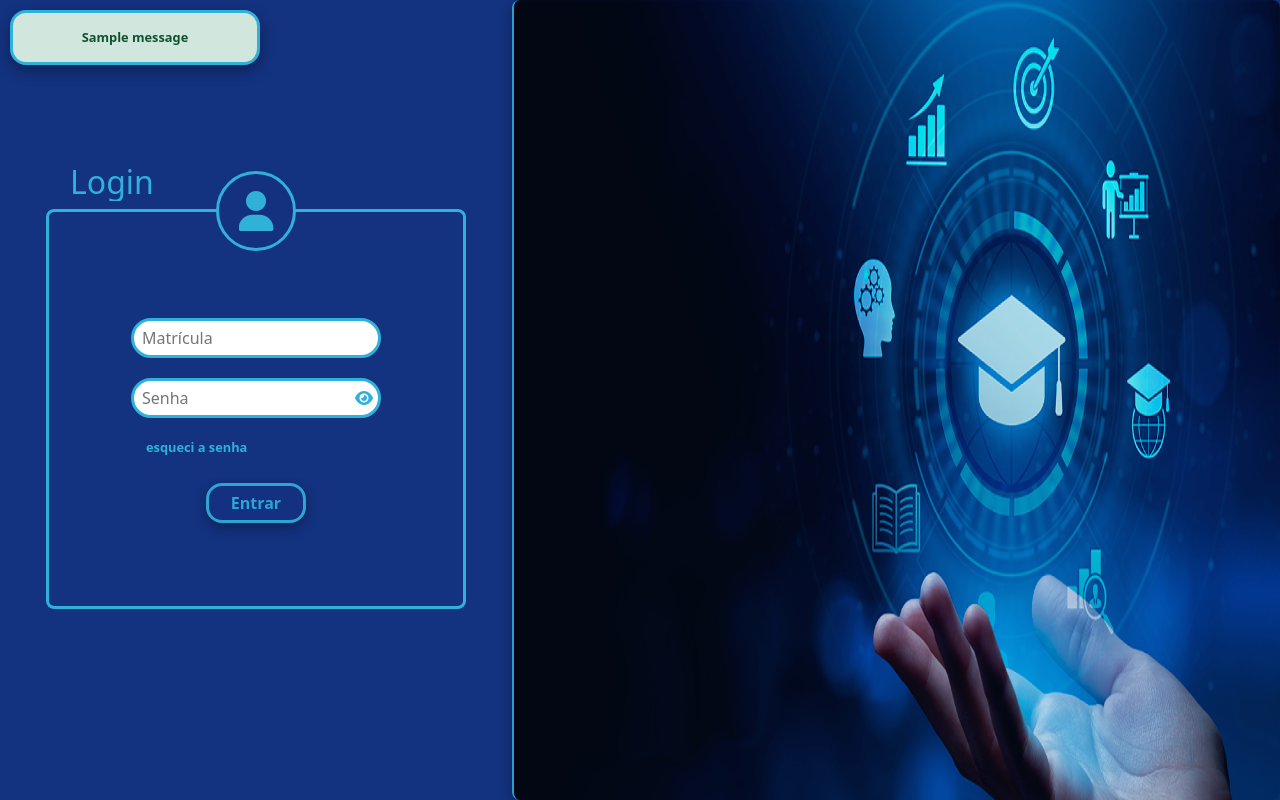
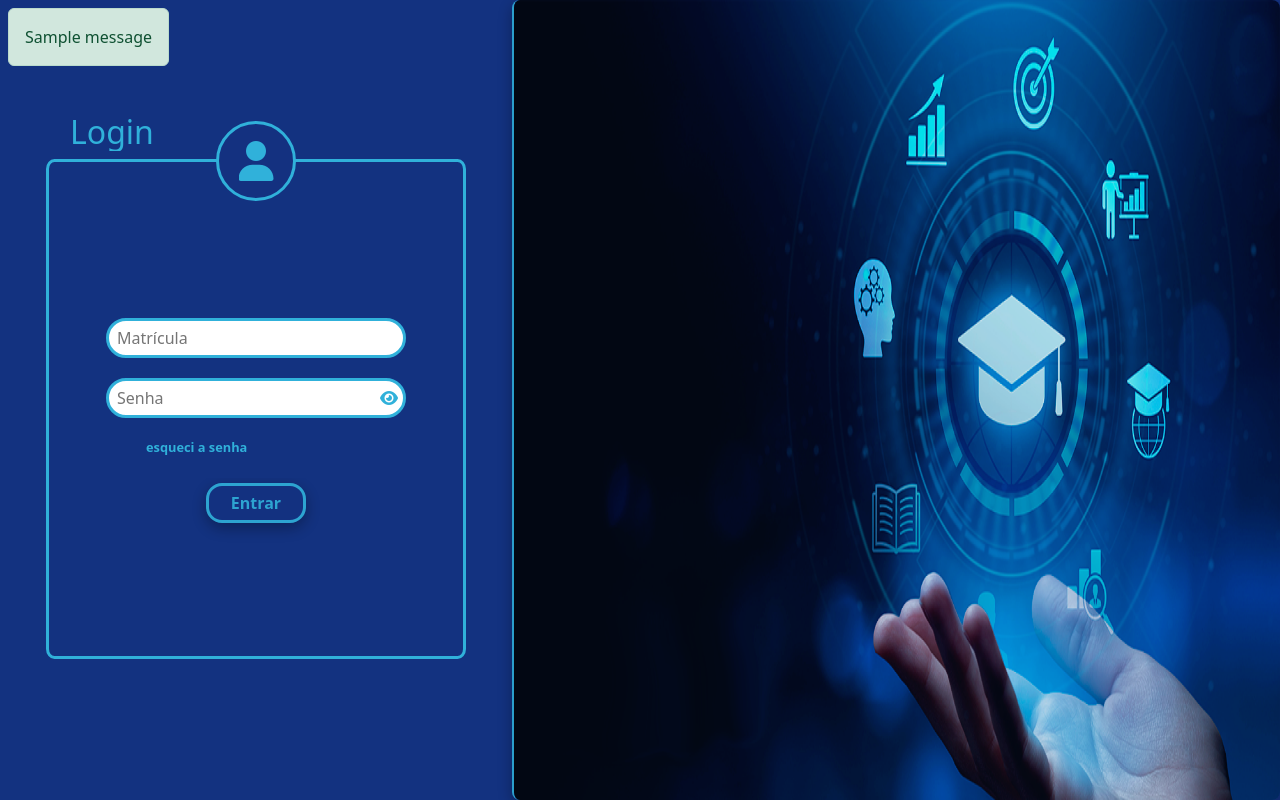
Before and after one commit to matheusbat28/TCS_eadscientia, a Django app: page /conta/login/ in a window 1280 px wide. Run offline with Django 4.2, Linux system fonts and the light colour scheme; tables that the repository leaves empty hold one stand-in row (values such as "Sample post"); one stand-in notice (Sample message) is shown.

Commit message:
final da validação do login é ajuste no css

```diff
--- a/conta/forms.py
+++ b/conta/forms.py
@@ -1,12 +1,26 @@
 from django import forms
-from .models import Usuario
 from captcha.fields import ReCaptchaField
-from captcha.widgets import ReCaptchaV2Invisible, ReCaptchaV2Checkbox, ReCaptchaV3
+from captcha.widgets import ReCaptchaV2Checkbox
 
-class UsuarioForm(forms.ModelForm):
+class FormLogin(forms.Form):
     matricula = forms.CharField(widget=forms.TextInput(attrs={'id': 'matricula', 'placeholder': 'matrícula'}))
     senha = forms.CharField(widget=forms.PasswordInput(attrs={'id': 'senha', 'placeholder': 'senha'}))
-    captcha = ReCaptchaField(widget=ReCaptchaV2Checkbox(attrs={'data-theme': 'dark'}))
-    class Meta:
-        model = Usuario
-        fields = ['matricula','senha']
+    captcha = ReCaptchaField(widget=ReCaptchaV2Checkbox(attrs={'data-theme': 'dark','name': 'captcha'}))
+
+    def clean_matricula(self):
+        matricula = self.cleaned_data['matricula']
+        if not matricula.isdigit():
+            raise forms.ValidationError('A matrícula deve conter apenas números.')
+        return matricula
+
+    def clean_senha(self):
+        senha = self.cleaned_data['senha']
+        if len(senha) < 6:
+            raise forms.ValidationError('A senha deve conter pelo menos 6 caracteres.')
+        return senha
+
+    def clean_captcha(self):
+        captcha = self.cleaned_data['captcha']
+        if not captcha:
+            raise forms.ValidationError('Você deve marcar a caixa de verificação.')
+        return captcha
--- a/conta/templates/conta/index.html
+++ b/conta/templates/conta/index.html
@@ -28,10 +28,10 @@
                 <div id="log-botao">
                     <button id="btn-entrar" type="submit">entrar</button>
                 </div>
+                {{ form.captcha }}
             </form>
         </div>
     </div>
-    {{ form.captcha }}
     {% include 'parciais/_mensagem.html' %}
 </div>
 <img id="img-fundo" src="{% static 'img/img_fundo.png' %}" class="img-fluid" alt="">
--- a/conta/views.py
+++ b/conta/views.py
@@ -1,25 +1,23 @@
 from django.shortcuts import render, redirect
 from django.contrib import auth
 from django.contrib import messages
-from .forms import UsuarioForm
+from .forms import FormLogin
 
 def login(request):
-    form = UsuarioForm()
+    form = FormLogin(request.POST)
     if request.method == 'POST':
-        matricula = request.POST['matricula'].strip()
-        senha = request.POST['senha'].strip()
-        captcha = request.POST['g-recaptcha-response']
+        if form.is_valid():
+            usuario = auth.authenticate(username=form.cleaned_data['matricula'], password=form.cleaned_data['senha'])
+            if usuario is not None:
+                auth.login(request, usuario)
+                return redirect('home')
+        else:
+            json = form.errors.as_json()
 
-        if not captcha:
-            messages.error(request, 'Por favor, confirme o captcha.')
-
-        usuario_verificado = auth.authenticate(request, username=matricula, password=senha)
-        if usuario_verificado is not None:
-            auth.login(request, usuario_verificado)
-            return redirect('home')
-        else:
-            messages.error(request, 'Matrícula ou senha inválidos.')
-
-        return render(request, 'conta/index.html', {'form': form})
-    else:
-        return render(request, 'conta/index.html', {'form': form})
+            if 'matricula' in json:
+                messages.error(request, form.errors['matricula'][0])
+            elif 'senha' in json:
+                messages.error(request, form.errors['senha'][0])
+            elif 'captcha' in json:
+                messages.error(request, form.errors['captcha'][0])
+    return render(request, 'conta/index.html', {'form': form})
--- a/templates/parciais/_mensagem.html
+++ b/templates/parciais/_mensagem.html
@@ -1,9 +1,10 @@
 {% load static %}
+
 
 {% if messages %}
     <br>
     {% for message in messages %}
-        <div id="mensagem" class="alert {{ message.tags }}" role="alert">
+        <div class="alert {{ message.tags }} position-absolute top-0 start-0 m-2" role="alert">
             {{ message }}
         </div>
     {% endfor %}
--- a/templates/static/css/login/style.css
+++ b/templates/static/css/login/style.css
@@ -16,7 +16,7 @@ body {
 
 #login {
     position: relative;
-    z-index: 90;
+    z-index: 5;
     grid-area: log;
     display: flex;
     align-items: center;
@@ -99,7 +99,7 @@ body {
     display: flex;
     align-items: center;
     justify-content: center;
-    width: 250px;
+    width: 300px;
     height: 40px;
 }
 
@@ -155,23 +155,6 @@ body {
     margin-top: 10px;
 }
 
-#mensagem {
-    top: 10px;
-    left: 10px;
-    position: absolute;
-    z-index: 90;
-    display: flex;
-    align-items: center;
-    justify-content: center;
-    width: 250px;
-    height: 55px;
-    font-size: .8rem;
-    font-weight: bold;
-    border: var(--espessura--cards--cad--log) solid var(--cor--fundo--3);
-    border-radius: 1rem;
-    box-shadow: var(--sombra--1);
-}
-
 #img-fundo {
     grid-area: img;
     height: 100vh;
@@ -184,7 +167,7 @@ body {
 @media screen and (max-width: 1600px) {
     :root {
         --width--cad: 420px;
-        --height--cad: 400px;
+        --height--cad: 500px;
     }
 }
 
```
